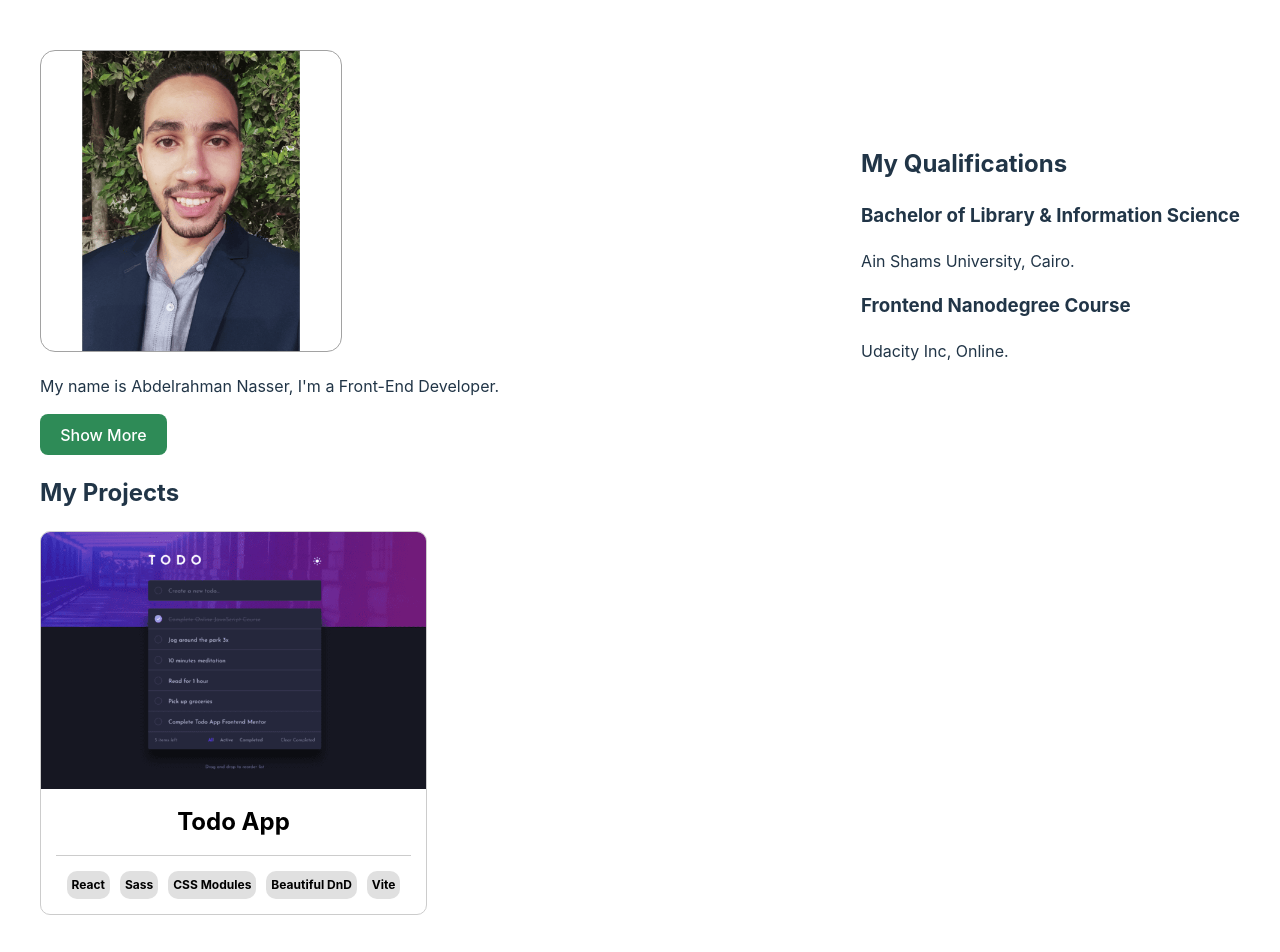
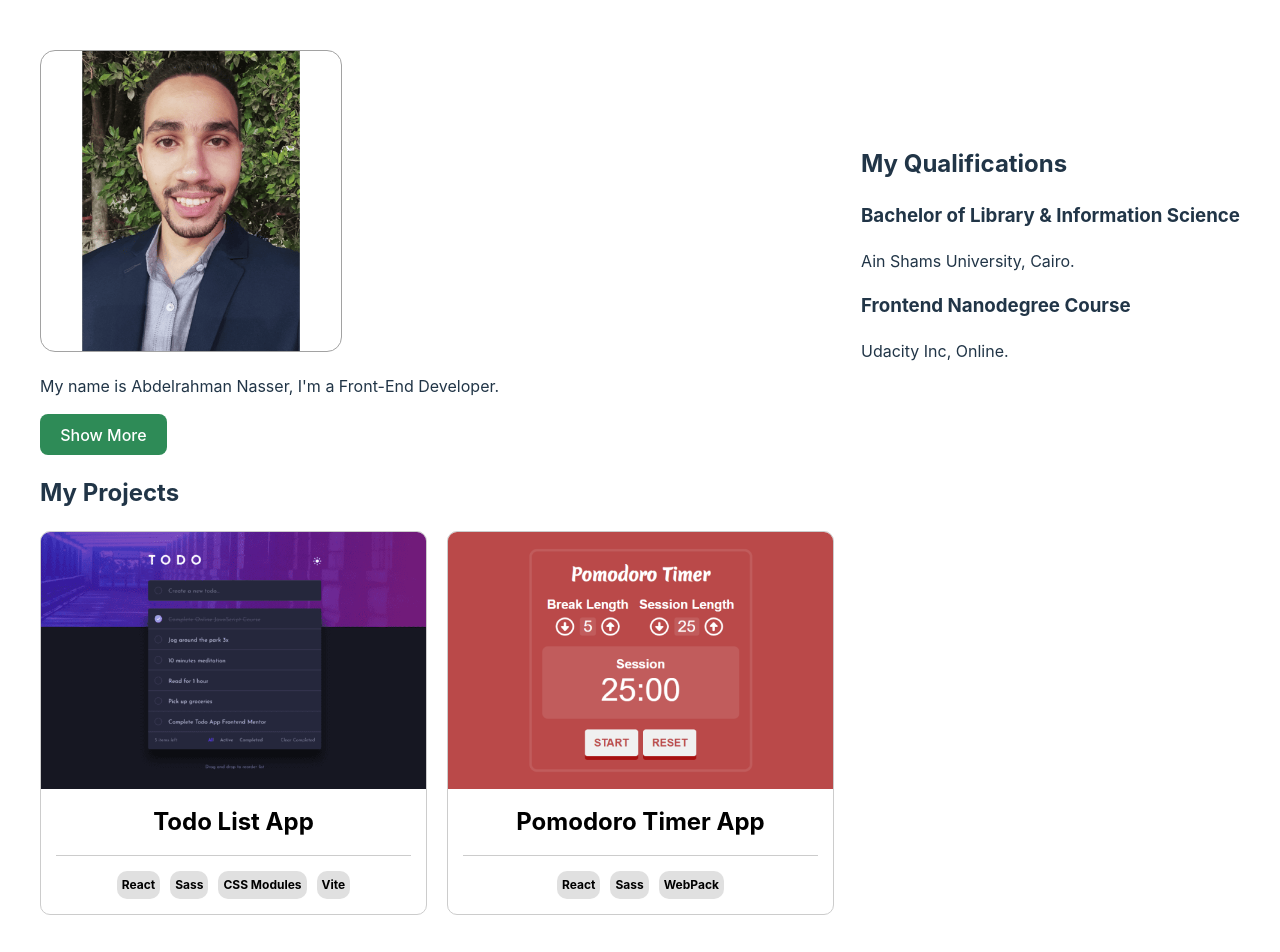
Before and after one commit to abdocooldev/react-resume, a React (Vite) app: page / in a window 1280 px wide. Shown: the top 952 px of the page. Built offline with nearby package versions, Linux system fonts and the light colour scheme.

Commit message:
Display Projects Dynamically

```diff
--- /dev/null
+++ b/src/assets/components/Project.jsx
@@ -0,0 +1,22 @@
+import styles from "../styles/styles.module.css";
+
+function Project(props) {
+  const { id, title, techs, image } = props.data;
+  return (
+    <div className={styles.project}>
+      <div className={styles.projectImg}>
+        <img src={image} alt={title} loading="lazy" />
+      </div>
+      <div className={styles.projectInfo}>
+        <h3 className={styles.projectName}>{title}</h3>
+        <div className={styles.techStack}>
+          {techs.map((tech, i) => {
+            return <span key={i}>{tech}</span>;
+          })}
+        </div>
+      </div>
+    </div>
+  );
+}
+
+export default Project;
--- a/src/assets/components/Projects.jsx
+++ b/src/assets/components/Projects.jsx
@@ -1,23 +1,15 @@
 import styles from "../styles/styles.module.css";
-import todoImg from "../images/todo-app-project.png";
+import projectsData from "../data/ProjectsData";
+import Project from "./Project";
+
 function Projects() {
   return (
     <section id={styles.projects}>
       <h2>My Projects</h2>
-      <div className={styles.project}>
-        <div className={styles.projectImg}>
-          <img src={todoImg} alt="Todo App Project" loading="lazy" />
-        </div>
-        <div className={styles.projectInfo}>
-          <h3 className={styles.projectName}>Todo App</h3>
-          <div className={styles.techStack}>
-            <span>React</span>
-            <span>Sass</span>
-            <span>CSS Modules</span>
-            <span>Beautiful DnD</span>
-            <span>Vite</span>
-          </div>
-        </div>
+      <div className={styles.container}>
+        {projectsData.map((projectData) => {
+          return <Project data={projectData} key={projectData.id} />;
+        })}
       </div>
     </section>
   );
--- /dev/null
+++ b/src/assets/data/projectsData.js
@@ -0,0 +1,26 @@
+import todoImg from "../images/todo-app-project.png";
+import pomodoroImg from "../images/pomodoro-timer-project.png";
+import calculatorImg from "../images/react-calculator-project.png";
+
+const projectsData = [
+  {
+    id: 1,
+    title: "Todo List App",
+    techs: ["React", "Sass", "CSS Modules", "Vite"],
+    image: todoImg,
+  },
+  {
+    id: 2,
+    title: "Pomodoro Timer App",
+    techs: ["React", "Sass", "WebPack"],
+    image: pomodoroImg,
+  },
+  {
+    id: 3,
+    title: "React Calculator App",
+    techs: ["React", "Sass", "WebPack"],
+    image: calculatorImg,
+  },
+];
+
+export default projectsData;
--- a/src/assets/styles/styles.module.css
+++ b/src/assets/styles/styles.module.css
@@ -49,6 +49,7 @@ button {
   overflow: hidden;
   text-align: center;
   width: calc(100% / 3 - 15px);
+  cursor: pointer;
 }
 .projectImg {
   overflow: hidden;
```
Also changed, not shown: src/assets/images/pomodoro-timer-project.png (added).
